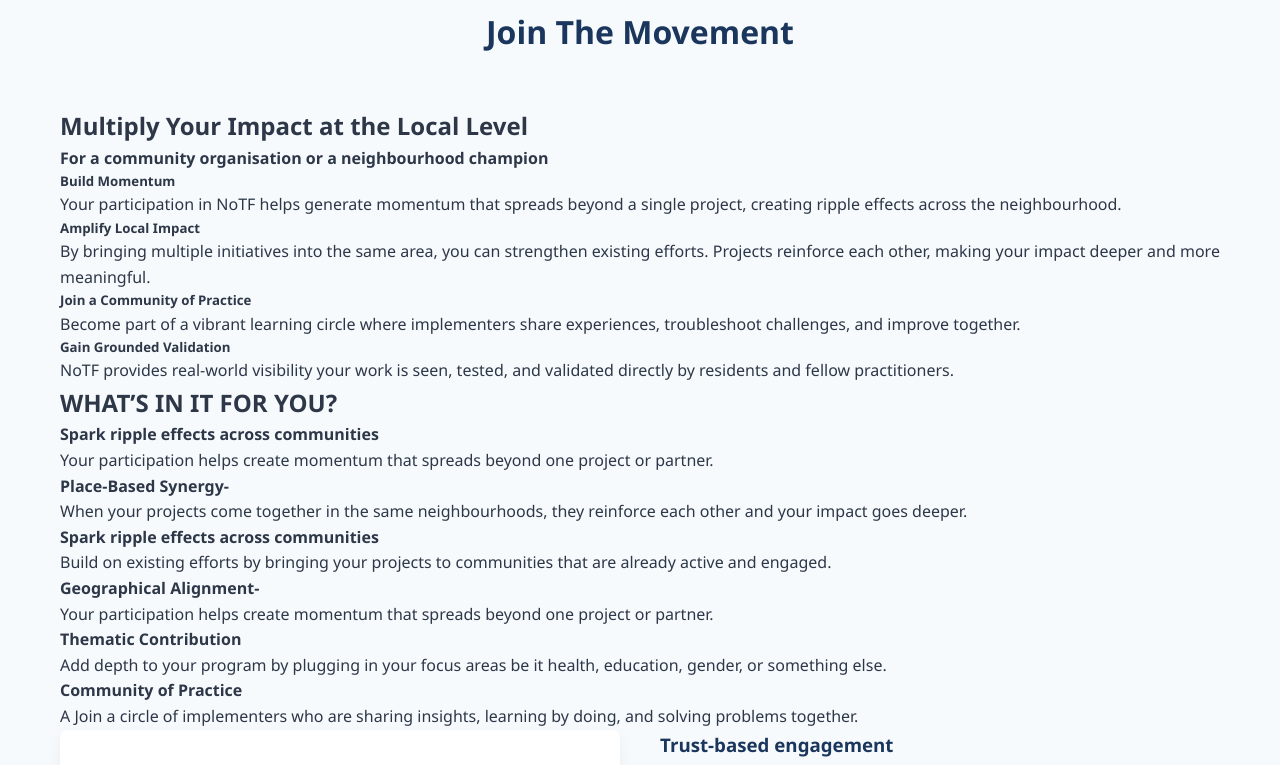
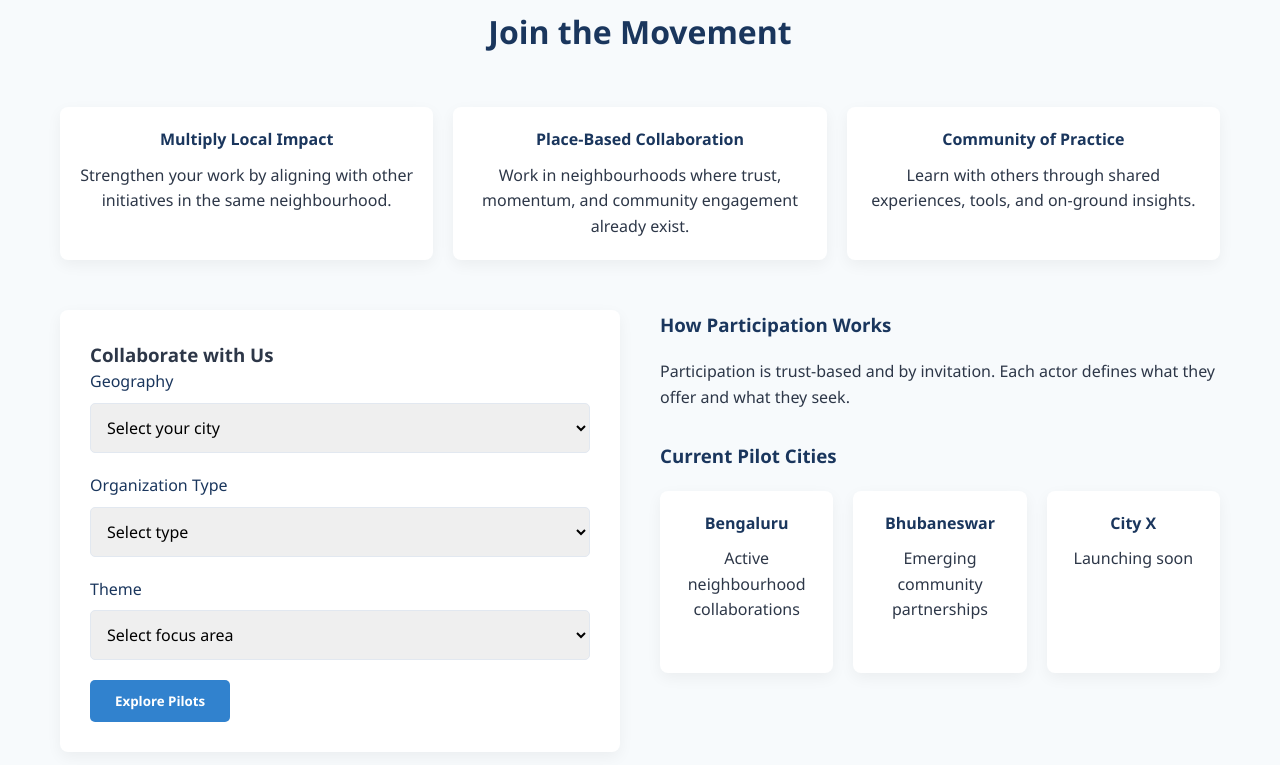
Before and after one commit to Mohammed-Ashwaq/NOTF, a React (Vite) app in the folder NOTF/: page / in a window 1280 px wide. Shown: the part 3060-3825 px from the top of the page. Built offline with nearby package versions, Linux system fonts and the light colour scheme; the HTML template or start-up script is replaced by a standard one.

Commit message:
changes in join section layout and UX

```diff
--- a/NOTF/src/components/Join.jsx
+++ b/NOTF/src/components/Join.jsx
@@ -1,143 +1,124 @@
-import React, { useState } from 'react'
+import React, { useState } from "react";
 
 const Join = () => {
   const [formData, setFormData] = useState({
-    geography: '',
-    orgType: '',
-    theme: ''
-  })
+    geography: "",
+    orgType: "",
+    theme: ""
+  });
 
   const handleChange = (e) => {
-    setFormData({
-      ...formData,
-      [e.target.name]: e.target.value
-    })
-  }
+    setFormData({ ...formData, [e.target.name]: e.target.value });
+  };
 
   const handleSubmit = (e) => {
-    e.preventDefault()
-    // Handle form submission here
-    console.log('Form submitted:', formData)
-  }
+    e.preventDefault();
+    console.log("Form submitted:", formData);
+  };
 
   return (
     <section className="join" id="join">
       <div className="container">
-        <h2 className="section-title">Join The Movement</h2>
-        <div className="join-impact">
-            <h2>Multiply Your Impact at the Local Level </h2>
-            <h4> For a community organisation or a neighbourhood champion</h4>
-            <h5> Build Momentum</h5>
-            <p> Your participation in NoTF helps generate momentum that spreads beyond a single project, creating ripple effects across the neighbourhood.</p>
+        <h2 className="section-title">Join the Movement</h2>
 
-            <h5>Amplify Local Impact </h5>
-            <p> By bringing multiple initiatives into the same area, you can strengthen existing efforts. Projects reinforce each other, making your impact deeper and more meaningful. </p>
-
-            <h5> Join a Community of Practice</h5>
-            <p> Become part of a vibrant learning circle where implementers share experiences, troubleshoot challenges, and improve together.</p>
-
-            <h5> Gain Grounded Validation</h5>
-            <p>NoTF provides real-world visibility your work is seen, tested, and validated directly by residents and fellow practitioners.</p>
-
+        {/* WHY JOIN – simplified */}
+        <div className="pilots" style={{ marginBottom: "50px" }}>
+          <div className="pilot-card">
+            <h4>Multiply Local Impact</h4>
+            <p>
+              Strengthen your work by aligning with other initiatives in the
+              same neighbourhood.
+            </p>
           </div>
 
-        <div className="join-for-you">
-          <h2> WHAT’S IN IT FOR YOU?</h2>
-          <h4> Spark ripple effects across communities</h4>
-          <p> Your participation helps create momentum that spreads beyond one project or partner.</p>
+          <div className="pilot-card">
+            <h4>Place-Based Collaboration</h4>
+            <p>
+              Work in neighbourhoods where trust, momentum, and community
+              engagement already exist.
+            </p>
+          </div>
 
-          <h4>Place-Based Synergy-</h4>
-          <p>When your projects come together in the same neighbourhoods, they reinforce each other and your impact goes deeper.</p>
+          <div className="pilot-card">
+            <h4>Community of Practice</h4>
+            <p>
+              Learn with others through shared experiences, tools, and on-ground
+              insights.
+            </p>
+          </div>
+        </div>
 
-          <h4>Spark ripple effects across communities</h4>
-          <p>Build on existing efforts by bringing your projects to communities that are already active and engaged.</p>
+        {/* MAIN CONTENT */}
+        <div className="join-content">
+          {/* FORM */}
+          <form className="join-form" onSubmit={handleSubmit}>
+            <h3>Collaborate with Us</h3>
 
-          <h4>Geographical Alignment-</h4>
-          <p> Your participation helps create momentum that spreads beyond one project or partner.</p>
-
-          <h4>Thematic Contribution</h4>
-          <p>Add depth to your program by plugging in your focus areas be it health, education, gender, or something else.</p>
-
-          <h4>Community of Practice</h4>
-          <p>A Join a circle of implementers who are sharing insights, learning by doing, and solving problems together.</p>
-        </div>
-        <div className="join-content">
-          <form className="join-form" onSubmit={handleSubmit}>
-            <h3>Collaborate with us</h3>
             <div className="form-group">
-              <label htmlFor="geography">Geography</label>
-              <select
-                id="geography"
-                name="geography"
-                value={formData.geography}
-                onChange={handleChange}
-              >
+              <label>Geography</label>
+              <select name="geography" value={formData.geography} onChange={handleChange}>
                 <option value="">Select your city</option>
-                <option value="mumbai">Bengaluru</option>
-                <option value="bengaluru">Bhubaneshwar</option>
-                <option value="ahmedabad">Chennai</option>
+                <option value="bengaluru">Bengaluru</option>
+                <option value="bhubaneswar">Bhubaneswar</option>
+                <option value="chennai">Chennai</option>
               </select>
             </div>
+
             <div className="form-group">
-              <label htmlFor="org-type">Organization Type</label>
-              <select
-                id="org-type"
-                name="orgType"
-                value={formData.orgType}
-                onChange={handleChange}
-              >
-                <option value="">Select your organization type</option>
-                <option value="cso">CBO/RWA</option>
-                <option value="anchor">Anchor/Expert Organization</option>
-                <option value="anchor">Individual</option>
-                <option value="anchor">Not Sure</option>
+              <label>Organization Type</label>
+              <select name="orgType" value={formData.orgType} onChange={handleChange}>
+                <option value="">Select type</option>
+                <option value="cbo">CBO / RWA</option>
+                <option value="ngo">NGO / Expert Org</option>
+                <option value="individual">Individual</option>
+                <option value="unsure">Not Sure</option>
               </select>
             </div>
+
             <div className="form-group">
-              <label htmlFor="theme">Theme</label>
-              <select
-                id="theme"
-                name="theme"
-                value={formData.theme}
-                onChange={handleChange}
-              >
-                <option value="">Select your focus area</option>
+              <label>Theme</label>
+              <select name="theme" value={formData.theme} onChange={handleChange}>
+                <option value="">Select focus area</option>
                 <option value="sustainability">Sustainability</option>
-                <option value="housing">option</option>
-                <option value="education">option</option>
-                <option value="health">option</option>
+                <option value="health">Health</option>
+                <option value="education">Education</option>
+                <option value="other">Other</option>
               </select>
             </div>
-            <button type="submit" className="form-btn">
-              <i className="fas fa-arrow-right"></i>
+
+            <button className="form-btn" type="submit">
               Explore Pilots
             </button>
           </form>
+
+          {/* TRUST INFO + CITIES */}
           <div className="join-info">
-            <h3>Trust-based engagement</h3>
-            <p>Participation is by invitation; every actor defines what they offer and what they need.</p>
-            <p>Community-owned, not centrally controlled. Co-stewardship rotates responsibilities among trusted partners.</p>
+            <h3>How Participation Works</h3>
+            <p>
+              Participation is trust-based and by invitation. Each actor defines
+              what they offer and what they seek.
+            </p>
 
             <h3>Current Pilot Cities</h3>
             <div className="pilots">
               <div className="pilot-card">
                 <h4>Bengaluru</h4>
-                <p>Content to be shred by sharanya</p>
+                <p>Active neighbourhood collaborations</p>
               </div>
               <div className="pilot-card">
-                <h4>Bhuvaneshwar</h4>
-                <p>Content to be shred by sharanya</p>
+                <h4>Bhubaneswar</h4>
+                <p>Emerging community partnerships</p>
               </div>
               <div className="pilot-card">
                 <h4>City X</h4>
-                <p>Content to be shred by sharanya</p>
+                <p>Launching soon</p>
               </div>
             </div>
           </div>
         </div>
       </div>
     </section>
-  )
-}
+  );
+};
 
-export default Join
+export default Join;
```
